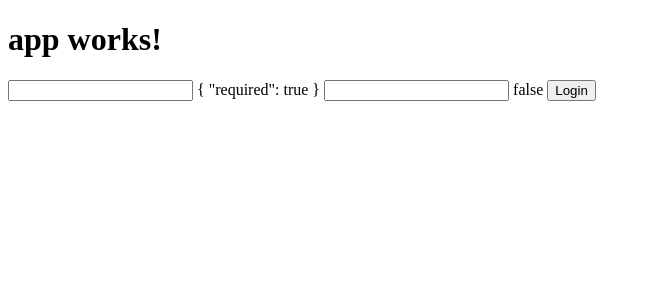
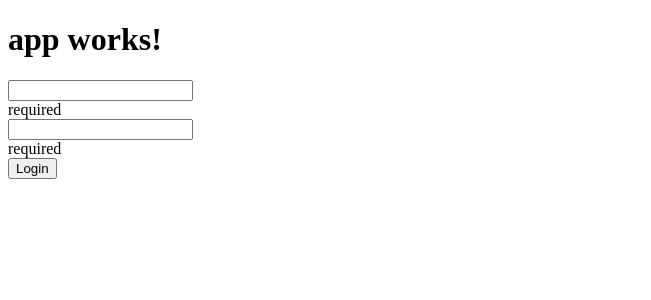
Before and after one commit to BaoBaoJianqiang/AngularDemo, an Angular app: page / in a window 1280 px wide. Shown: the top 300 px of the page, without its empty margins (0-651 px from the left). Built offline with nearby package versions, Linux system fonts and the light colour scheme.

Commit message:
2.9 表单验证（2）显示友好信息，注意大小写 error?.

```diff
--- a/src/app/login/login.component.html
+++ b/src/app/login/login.component.html
@@ -1,11 +1,17 @@
 <div>
   <input type="text" [(ngModel)]="username1"
     required
-    #usernameRef1='ngModel'>
-    {{usernameRef1.errors | json}}
+    minlength="3"
+    #usernameRef1="ngModel" />
+
+  <div *ngIf="usernameRef1.errors?.required">required</div>
+  <div *ngIf="usernameRef1.errors?.minlength">至少3个字符</div>
+
   <input type="password" [(ngModel)]="password1"
     required
-    #passwordRef1='ngModel'>
-    {{passwordRef1.valid}}
+    #passwordRef1="ngModel" />
+
+  <div *ngIf="passwordRef1.errors?.required">required</div>
+
   <button (click)="onClick()">Login</button>
 </div>
```
